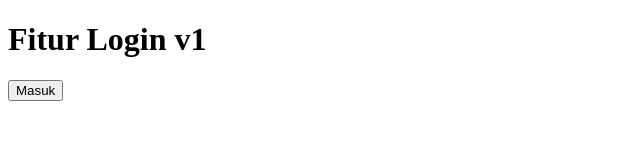
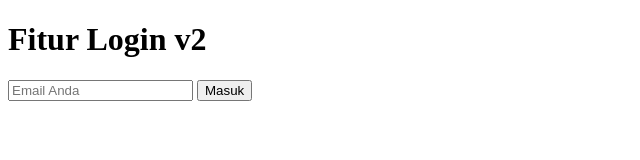
Before and after one commit to asa0-0/P-QA-DEV, a website: page index.html in a window 1280 px wide. Shown: the whole page, without its empty margins (0-640 px from the left). Drawn offline with Linux system fonts and the light colour scheme.

Commit message:
d - input email v2

```diff
--- a/index.html
+++ b/index.html
@@ -4,7 +4,8 @@
     <title>P-QA-DEV</title>
 </head>
 <body>
-    <h1>Fitur Login v1</h1>
+    <h1>Fitur Login v2</h1>
+    <input type="email" id="input-email" placeholder="Email Anda">
     <button id="main-login-btn">Masuk</button>
 </body>
 </html>
```
